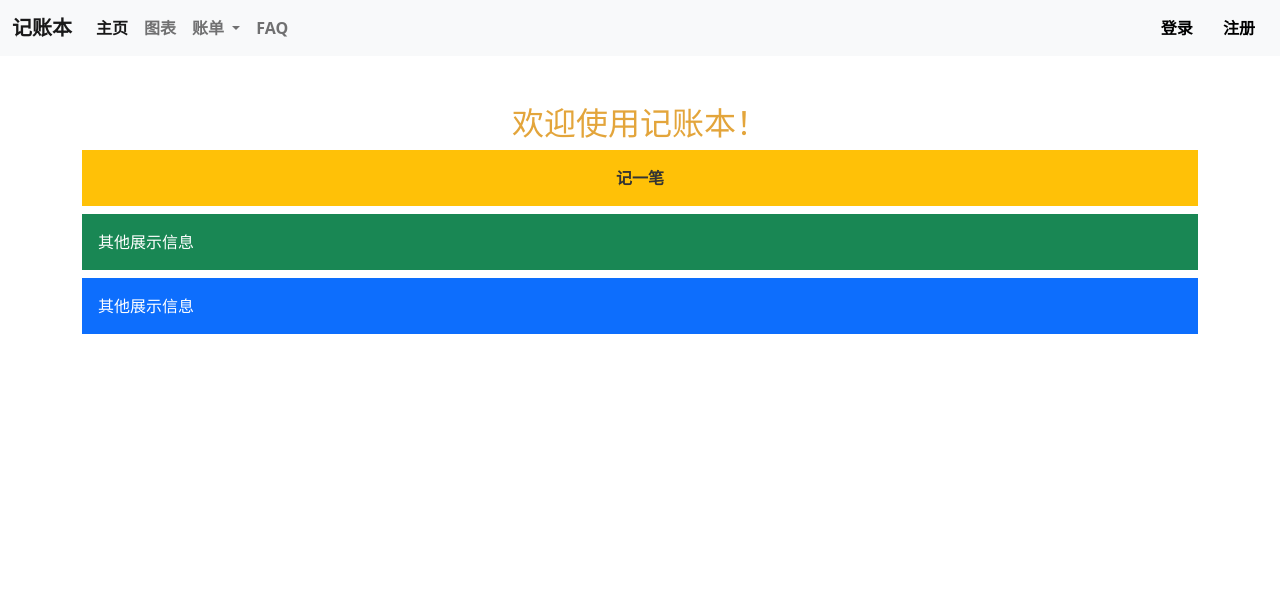
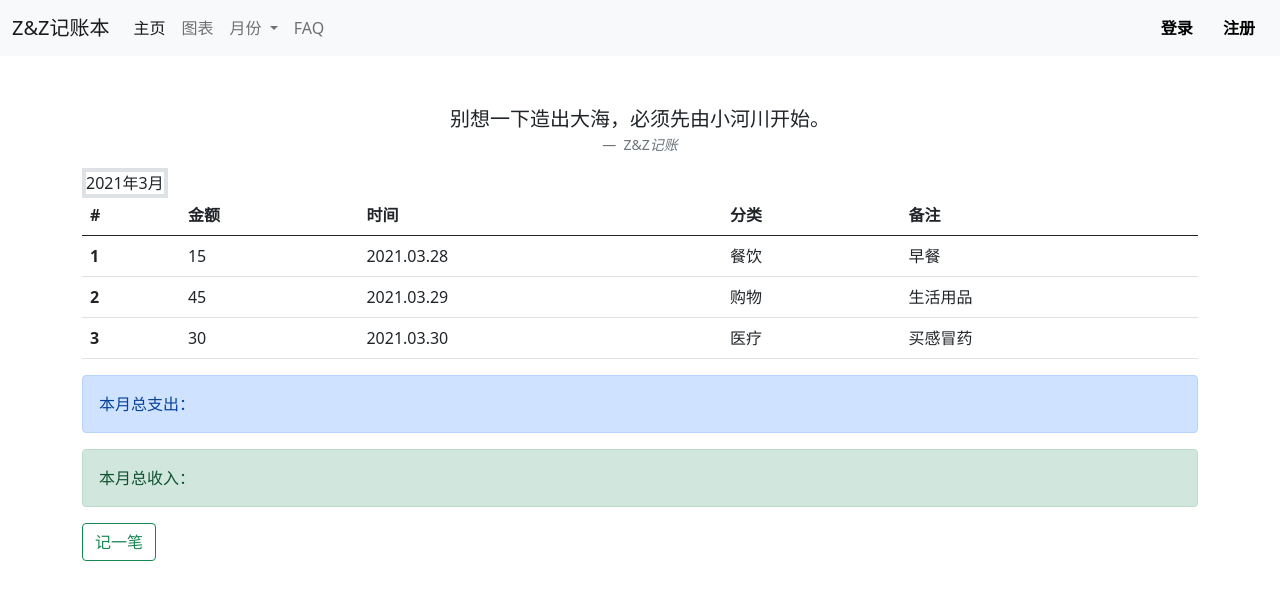
Before and after one commit to aons-zhao/pocket_book, a Django app: page / in a window 1280 px wide. Shown: the top 600 px of the page. Run offline with Django 3.2, Linux system fonts and the light colour scheme; some libraries are stand-ins or nearby versions.

Commit message:
Modify the overall layout

```diff
--- a/ledger/templates/ledger/base.html
+++ b/ledger/templates/ledger/base.html
@@ -4,7 +4,7 @@
 <head>
     <meta charset="utf-8">
     <meta name="viewport" content="width=device-width, initial-scale=1">
-    <title>记账本</title>
+    <title>Z&Z记账本</title>
     <!--引入bootstrap-->
     <link rel="stylesheet" href="../../static/bootstrap/bootstrap-5.0.0/css/bootstrap.css">
     <script src="../../static/bootstrap/jQuery/jquery-3.6.0.js"></script>
@@ -13,6 +13,7 @@
         .a_btn {
             text-decoration: none;
             color: inherit;
+            font-weight: bolder;
         }
     </style>
 </head>
@@ -21,7 +22,7 @@
 <! --Static navbar -->
 <nav class="navbar navbar-expand-lg navbar-light bg-light">
     <div class="container-fluid">
-        <a class="navbar-brand" href="{% url "ledger:index" %}">记账本</a>
+        <a class="navbar-brand" href="{% url "ledger:index" %}">Z&Z记账本</a>
         <button class="navbar-toggler" type="button" data-bs-toggle="collapse" data-bs-target="#navbarSupportedContent"
                 aria-controls="navbarSupportedContent" aria-expanded="false" aria-label="Toggle navigation">
             <span class="navbar-toggler-icon"></span>
@@ -37,7 +38,7 @@
                 <li class="nav-item dropdown">
                     <a class="nav-link dropdown-toggle" href="#" id="navbarDropdown" role="button"
                        data-bs-toggle="dropdown" aria-expanded="false">
-                        账单
+                        月份
                     </a>
                     <ul class="dropdown-menu" aria-labelledby="navbarDropdown">
                         <li><a class="dropdown-item" href="#">一月</a></li>
@@ -52,10 +53,6 @@
                         <li><a class="dropdown-item" href="#">十月</a></li>
                         <li><a class="dropdown-item" href="#">十一月</a></li>
                         <li><a class="dropdown-item" href="#">十二月</a></li>
-                        <li>
-                            <hr class="dropdown-divider">
-                        </li>
-                        <li><a class="dropdown-item" href="{% url "ledger:all_bills" %}">查看账本</a></li>
                     </ul>
                 </li>
                 <li class="nav-item">
--- a/ledger/templates/ledger/index.html
+++ b/ledger/templates/ledger/index.html
@@ -6,28 +6,66 @@
         <meta charset="UTF-8">
         <title>index</title>
         <style>
-            a {
-                text-decoration: none;
-                color: #333;
-                font-weight: bolder;
-            }
-            .btn_first {
-                text-decoration: none;
-                text-align: center;
-                color: #333;
-            }
+
         </style>
     </head>
 {% endblock header %}
 {% block content %}
     <body>
-    <div>
-        <br><br>
-        <h2 style="text-align: center; color: #e3a53b">欢迎使用记账本！</h2>
+    <div><br><br>
+        <figure class="text-center">
+            <blockquote class="blockquote">
+                <p>别想一下造出大海，必须先由小河川开始。</p>
+            </blockquote>
+            <figcaption class="blockquote-footer">
+                Z&Z<cite title="Source Title">记账</cite>
+            </figcaption>
+        </figure>
     </div>
-    <div class="p-3 mb-2 bg-warning text-dark btn_first"><a href="#">记一笔</a></div>
-    <div class="p-3 mb-2 bg-success text-white">其他展示信息</div>
-    <div class="p-3 mb-2 bg-primary text-white">其他展示信息</div>
+    <span class="border border-4">2021年3月</span>
+    <table class="table">
+        <thead>
+        <tr>
+            <th scope="col">#</th>
+            <th scope="col">金额</th>
+            <th scope="col">时间</th>
+            <th scope="col">分类</th>
+            <th scope="col">备注</th>
+        </tr>
+        </thead>
+        <tbody>
+        <tr>
+            <th scope="row">1</th>
+            <td>15</td>
+            <td>2021.03.28</td>
+            <td>餐饮</td>
+            <td>早餐</td>
+        </tr>
+        <tr>
+            <th scope="row">2</th>
+            <td>45</td>
+            <td>2021.03.29</td>
+            <td>购物</td>
+            <td>生活用品</td>
+        </tr>
+        <tr>
+            <th scope="row">3</th>
+            <td>30</td>
+            <td>2021.03.30</td>
+            <td>医疗</td>
+            <td>买感冒药</td>
+        </tr>
+        </tbody>
+    </table>
+
+
+    <div class="alert alert-primary" role="alert">
+        本月总支出：
+    </div>
+    <div class="alert alert-success" role="alert">
+        本月总收入：
+    </div>
+    <button type="button" class="btn btn-outline-success">记一笔</button>
     </body>
     </html>
 {% endblock content %}
--- a/ledger/templates/ledger/details.html
+++ b/ledger/templates/ledger/record.html
@@ -1,10 +1,10 @@
 {% extends "ledger/base.html" %}
 {% block header %}
     <!DOCTYPE html>
-    <html lang="en">
+    <html lang="zh">
     <head>
         <meta charset="UTF-8">
-        <title>Title</title>
+        <title>记一笔</title>
     </head>
 {% endblock header %}
 {% block content %}
--- a/ledger/urls.py
+++ b/ledger/urls.py
@@ -9,12 +9,10 @@ urlpatterns = [
     path('', views.index, name="index"),
     # 图表展示
     path('chart/', views.chart_overview, name="chart_overview"),
-    # 按月份展示账单
-    path('month_display/', views.month_display, name="month_display"),
     # 展示所有账单信息
     path('all_bills/', views.all_bills, name="all_bills"),
-    # 单个账单详细信息
-    path('details/', views.details, name="details"),
+    # 记一笔页面
+    path('record/', views.record, name="record"),
     # 帮助页面
     path('FAQ/', views.help, name="help"),
 ]
--- a/ledger/views.py
+++ b/ledger/views.py
@@ -13,19 +13,14 @@ def chart_overview(request):
     return render(request, "ledger/chart_overview.html")
 
 
-# 按月份展示账单
-def month_display(request):
-    return render(request, "ledger/month_display.html")
-
-
 # 展示所有账单信息
 def all_bills(request):
     return render(request, "ledger/all_bills.html")
 
 
-# 单个账单详细页面
-def details(request):
-    return render(request, "ledger/details.html")
+# 记一笔页面
+def record(request):
+    return render(request, "ledger/record.html")
 
 
 # 网站帮助
```
Also changed, not shown: ledger/templates/ledger/all_bills.html (+44 -7 lines), ledger/templates/ledger/help.html (+12 -1 lines), ledger/templates/ledger/month_display.html (deleted, +0 -15 lines).
